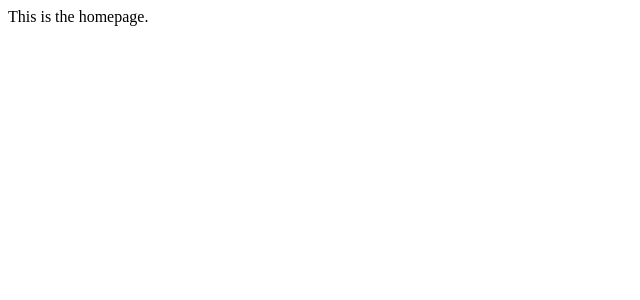
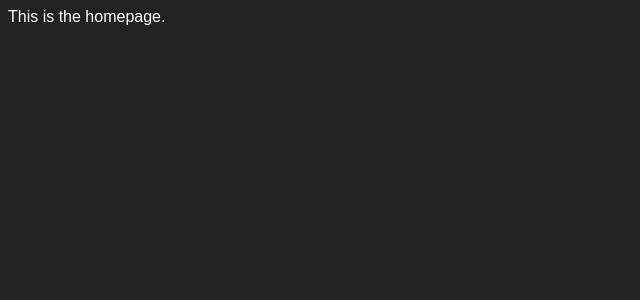
Before and after one commit to RichardInnocent/polysight-ui, a Next.js app: page / in a window 1280 px wide. Shown: the top 300 px of the page, without its empty margins (0-640 px from the left). Built offline with nearby package versions, Linux system fonts and the light colour scheme.

Commit message:
Fixed website styling

```diff
--- a/src/common/styling/globalStyle.ts
+++ b/src/common/styling/globalStyle.ts
@@ -3,12 +3,12 @@ import colours from "../colours/colours";
 
 export const GlobalStyle = createGlobalStyle`
   @font-face {
-    font-family: "Open Sans";
-    src: url("https://fonts.googleapis.com/css2?family=Open+Sans:ital,wght@0,400;0,600;1,400&display=swap");
+    font-family: "Nunito";
+    src: font-url("https://fonts.googleapis.com/css2?family=Nunito:ital,wght@0,200;0,400;1,200;1,400&display=swap");
   }
 
   .sb-show-main {
-    font-family: 'Open Sans', sans-serif;
+    font-family: "Nunito", sans-serif;
     background: ${colours.colour8};
     color: ${colours.colour1};
   }
--- /dev/null
+++ b/src/pages/_app.page.tsx
@@ -0,0 +1,10 @@
+import "../styles.css";
+
+import { AppProps } from "next/app";
+
+export function MyApp({ Component, pageProps }: AppProps): JSX.Element {
+  // eslint-disable-next-line react/react-in-jsx-scope
+  return <Component {...pageProps} />;
+}
+
+export default MyApp;
--- /dev/null
+++ b/src/styles.css
@@ -0,0 +1,17 @@
+@font-face {
+    font-family: "Nunito";
+    src: url("https://fonts.googleapis.com/css2?family=Nunito:ital,wght@0,200;0,400;1,200;1,400&display=swap");
+}
+
+body {
+    font-family: "Nunito", sans-serif;
+    font-weight: 200;
+    background-color: #222222;
+    color: #FFFFFF;
+}
+
+* {
+    font-family: inherit;
+    font-weight: inherit;
+    color: inherit;
+}
```
Also changed, not shown: 1 other file (tests, documents, lock files or other folders).
